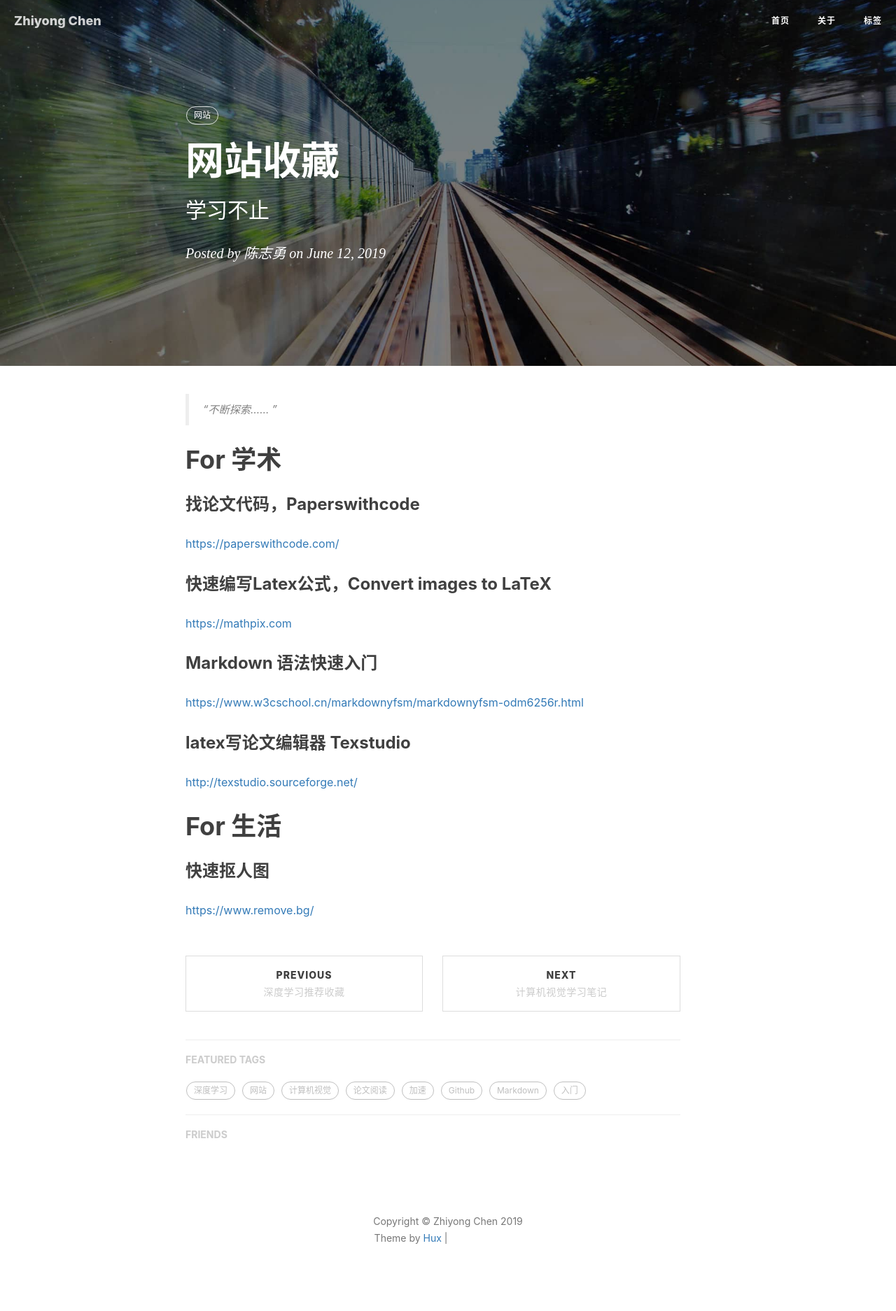
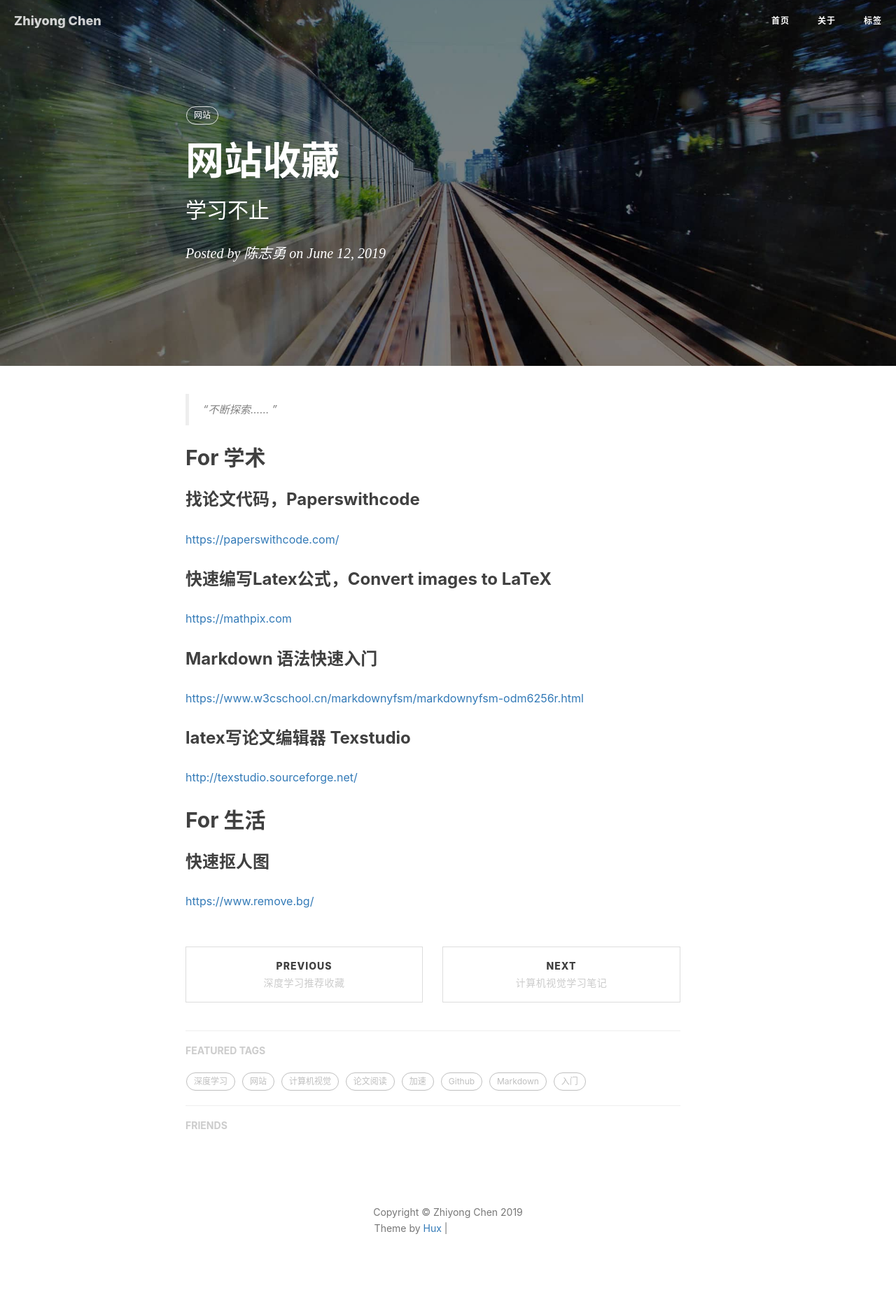
Before and after one commit to ChihyongChen/home, a Jekyll site: the page built from _posts/2019-06-12-funny-website.markdown, in a window 1280 px wide. Shown: the whole page at 70% size. Built offline with Jekyll 4.4.1, drawn with Linux system fonts in a browser that asks for light colours; nearby versions of some CDN libraries; comment, search, counter and statistics services are not loaded; grey boxes are pictures that could not be loaded.

Commit message:
change font size

```diff
--- a/_posts/2019-06-12-funny-website.markdown
+++ b/_posts/2019-06-12-funny-website.markdown
@@ -13,7 +13,7 @@ tags:
 > “不断探索...... ”
 
 
-# For 学术
+## For 学术
 
 ### 找论文代码，Paperswithcode
 
@@ -32,7 +32,7 @@ tags:
 
 [http://texstudio.sourceforge.net/](http://texstudio.sourceforge.net/)
 
-# For 生活
+## For 生活
 
 ### 快速抠人图
 
```
